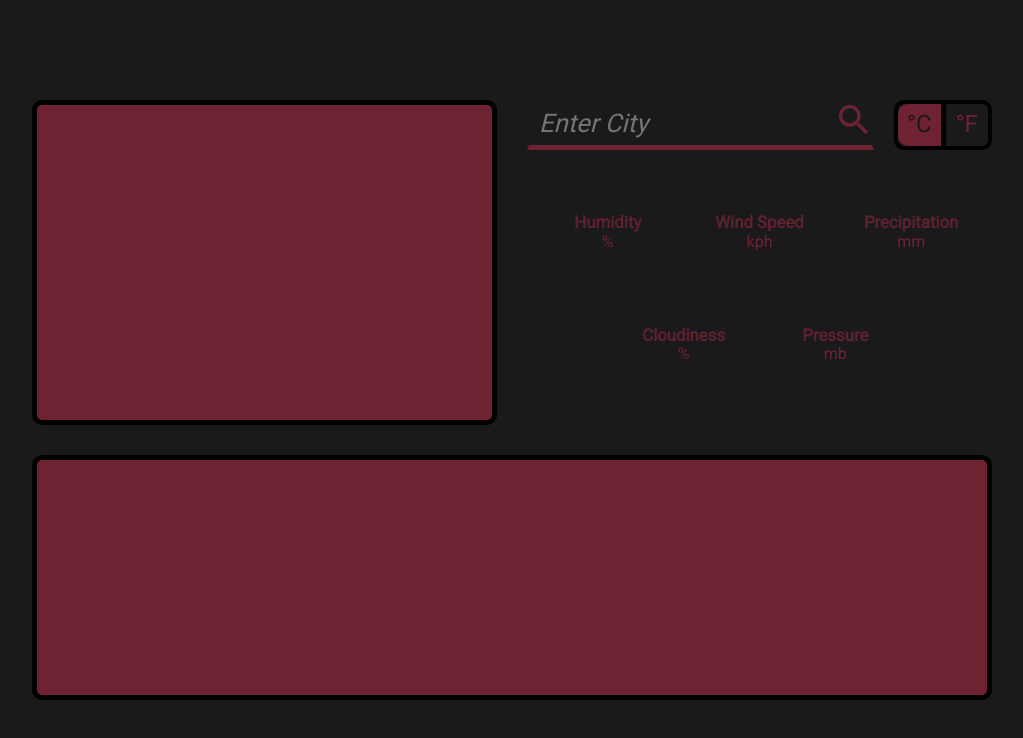
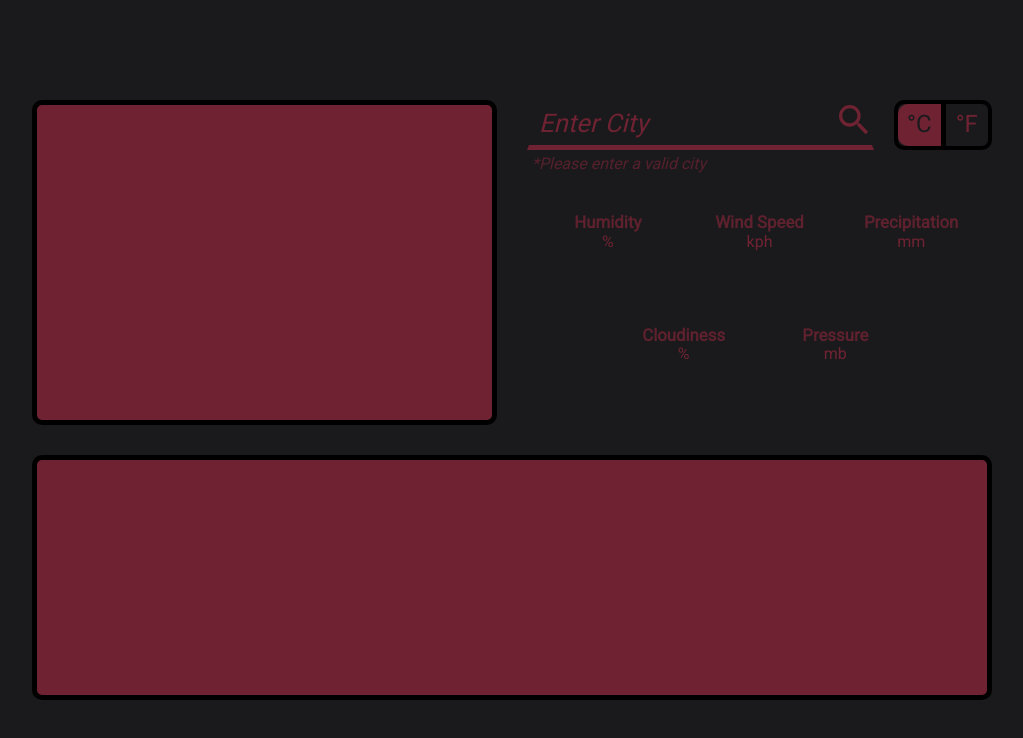
Before and after one commit to xAdhithiyan/weather-app, a website built with webpack: page src/template.html in a window 1280 px wide. Both pictures are taken after a click on the picture 982 px from the left and 120 px from the top of the page. Shown: the whole page, without its empty margins (128-1151 px from the left). Built offline with nearby package versions, Linux system fonts and the light colour scheme; no server answers.

Commit message:
add: error handling for non valid cities

```diff
--- a/src/components/DOM.js
+++ b/src/components/DOM.js
@@ -2,17 +2,23 @@ import elFactory from '../elFactory';
 import processWeather from './api';
 
 async function populateCards(area) {
+  try {
     const data = await processWeather(area);
-
     // all the cards to be populated
     currentWeatherCard(data);
     extraInfoCard(data);
     hourlyInfoCard(data);
     resetTemperatureSwitch();
+  } catch (error) {
+    console.log(error);
+    errorHandling();
+  }
 }
 
 function currentWeatherCard(data) {
   const frame = document.querySelector('.currentWeather');
+  frame.innerHTML = '';
+  document.querySelector('.errorMessage').textContent = '';
   Object.keys(data.currentWeatherValues).forEach((key) => {
     if (key === 'name') {
       frame.appendChild(
@@ -147,7 +153,6 @@ const searchArea = (() => {
 })();
 
 function searchEvent() {
-  document.querySelector('.currentWeather').innerHTML = '';
   const area = document.querySelector('.searchBar').value;
   populateCards(area);
   document.querySelector('.searchBar').value = '';
@@ -185,7 +190,9 @@ function resetTemperatureSwitch() {
   btn.children[1].classList.remove('toggle');
 }
 
-// to populate when the window opens
-populateCards('chennai');
+function errorHandling() {
+  const span = document.querySelector('.errorMessage');
+  span.textContent = '*Please enter a valid city';
+}
 
 export default populateCards;
--- a/src/components/api.js
+++ b/src/components/api.js
@@ -15,7 +15,6 @@ async function getWeather(area) {
 async function processWeather(area) {
   try {
     const data = await getWeather(area);
-    console.log(data);
     const currentWeatherValues = {
       [getKey('data.location.name')]: data.location.name,
       [getKey('data.location.region')]: data.location.region,
@@ -48,9 +47,8 @@ async function processWeather(area) {
       fahrenheitValues,
     };
   } catch (error) {
-    console.log(error);
+    throw new Error(error);
   }
-  return null;
 }
 function getKey(key) {
   const newKey = key.split('.');
--- a/src/css/main.css
+++ b/src/css/main.css
@@ -67,6 +67,7 @@ body {
   grid-auto-flow: column;
   color: var(--sub-color);
   gap: 10px;
+  position: relative;
 }
 input {
   outline: none;
@@ -86,6 +87,7 @@ input {
 }
 input::placeholder {
   font-style: italic;
+  color: var(--sub-color);
 }
 
 /* extraInfo card */
@@ -183,3 +185,12 @@ input::placeholder {
 #displayToggle {
   display: none;
 }
+
+/* error messages */
+.errorMessage {
+  position: absolute;
+  top: 100%;
+  margin: 5px;
+  font-style: italic;
+  opacity: 0.7;
+}
--- a/src/index.js
+++ b/src/index.js
@@ -1,3 +1,6 @@
 import 'normalize.css';
 import './css/main.css';
 import populateCards from './components/DOM';
+
+// to populate when the window opens
+populateCards('chennai');
--- a/src/template.html
+++ b/src/template.html
@@ -11,6 +11,7 @@
       <div class="inputCard">
         <input type="text" class="searchBar" placeholder="Enter City" />
         <img src="../asset/search.svg" alt="search" class="search" />
+        <span class="errorMessage"></span>
         <div class="temperatureSwitch">
           <div class="celcius toggle">
             <div>°C</div>
```
Also changed, not shown: dist/index.html, dist/main.js. Lines whose indentation alone changed are shown as unchanged.
